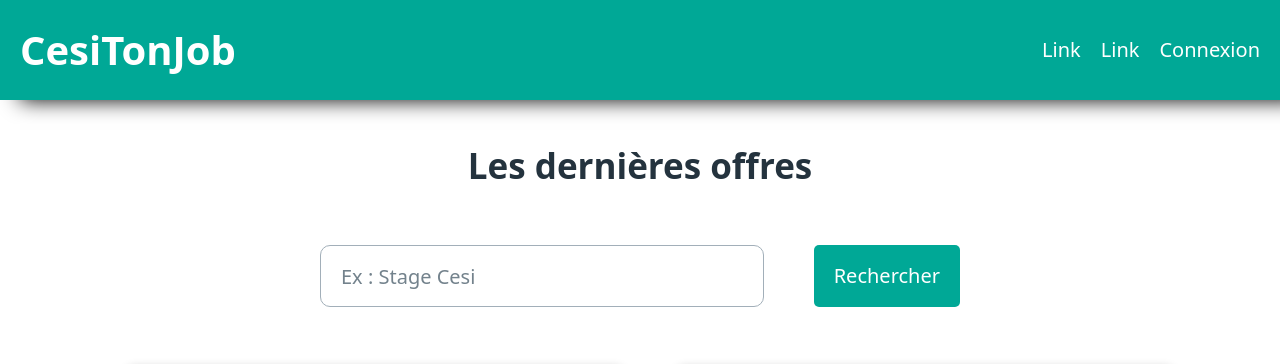
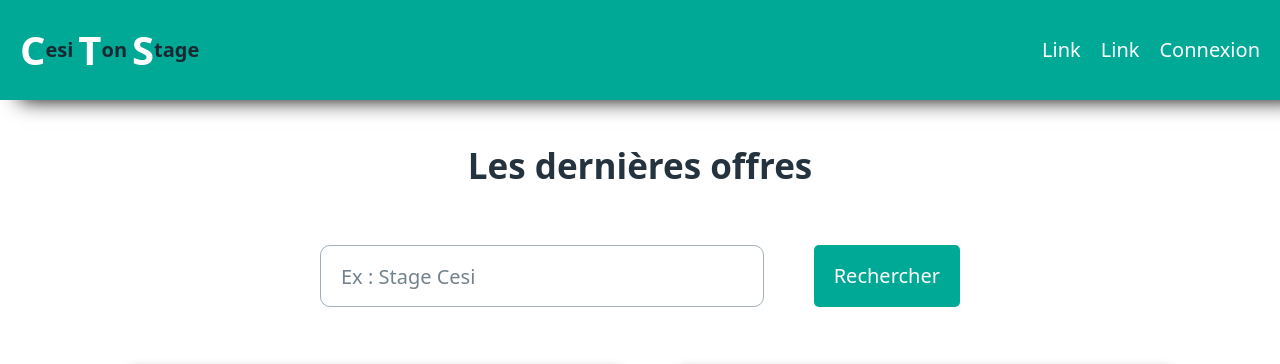
Before and after one commit to Acegenesis/Projet-Web-CESI-A2, a PHP site: page / in a window 1280 px wide. Shown: the top 364 px of the page. Run offline with PHP 8.4, Linux system fonts and the light colour scheme.

Commit message:
Correction name

```diff
--- a/pages/header.php
+++ b/pages/header.php
@@ -10,7 +10,7 @@
 </head>
 <body>
     <nav>
-        <a href="/"><h1>CesiTonJob</h1></a>
+        <a href="/"><h1>C<p>esi</p>T<p>on</p>S<p>tage</p></h1></a>
         <ul>
             <li><a href="#">Link</a></li>
             <li><a href="#">Link</a></li>
--- a/styles/style.css
+++ b/styles/style.css
@@ -38,6 +38,16 @@ nav {
     box-shadow: black 20px 0px 20px 0px;
 }
 
+nav h1 {
+    display: flex;
+    align-items: center ;
+}
+
+nav h1 p {
+    font-size: 20px;
+    margin-bottom: 0;
+    margin-right: 5px;
+}
 nav a:focus {
     background: none;
 }
```
